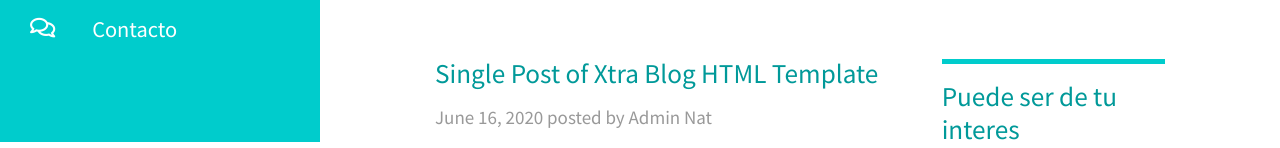
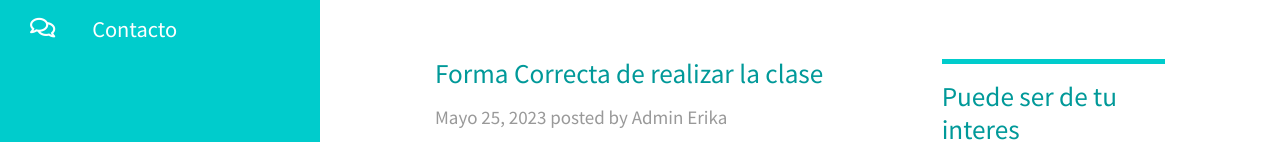
Before and after one commit to ErikaMusika/ErikaMusika.github.io, a plain HTML site: page Forma_correcta_clase.html in a window 1280 px wide. Shown: the part 658-806 px from the top of the page. Drawn offline with Linux system fonts and the light colour scheme.

Commit message:
Update Forma_correcta_clase.html

```diff
--- a/Forma_correcta_clase.html
+++ b/Forma_correcta_clase.html
@@ -61,7 +61,7 @@ https://templatemo.com/tm-5a53-xtra-blog
                 </a>
             </div>
             <p class="tm-mb-80 pr-5 text-white">
-                Xtra Blog is a multi-purpose HTML template from TemplateMo website. Left side is a sticky menu bar. Right side content will scroll up and down.
+
             </p>
         </div>
     </header>
@@ -92,8 +92,8 @@ https://templatemo.com/tm-5a53-xtra-blog
                 <div class="col-lg-8 tm-post-col">
                     <div class="tm-post-full">
                         <div class="mb-4">
-                            <h2 class="pt-2 tm-color-primary tm-post-title">Single Post of Xtra Blog HTML Template</h2>
-                            <p class="tm-mb-40">June 16, 2020 posted by Admin Nat</p>
+                            <h2 class="pt-2 tm-color-primary tm-post-title">Forma Correcta de realizar la clase</h2>
+                            <p class="tm-mb-40">Mayo 25, 2023 posted by Admin Erika</p>
                             <p>
                                 Este módulo aborda los diversos recursos para brindar herramientas que permitan facilitar la forma de dictar la clase de técnica vocal, todo esto según la información recolectada en las entrevistas docentes y las fichas RAE. A continuación, se exponen las herramientas pertinentes:
 
```
